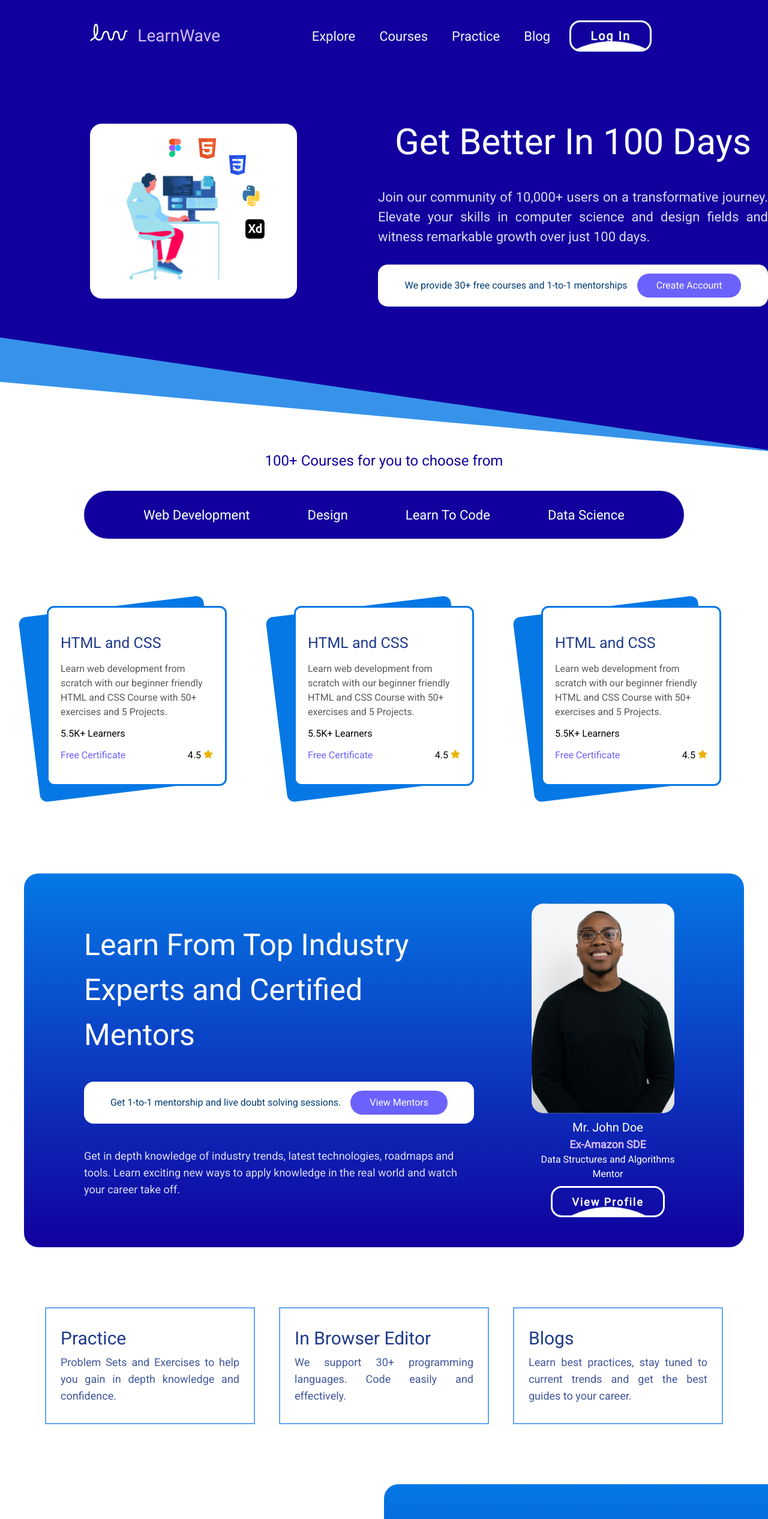
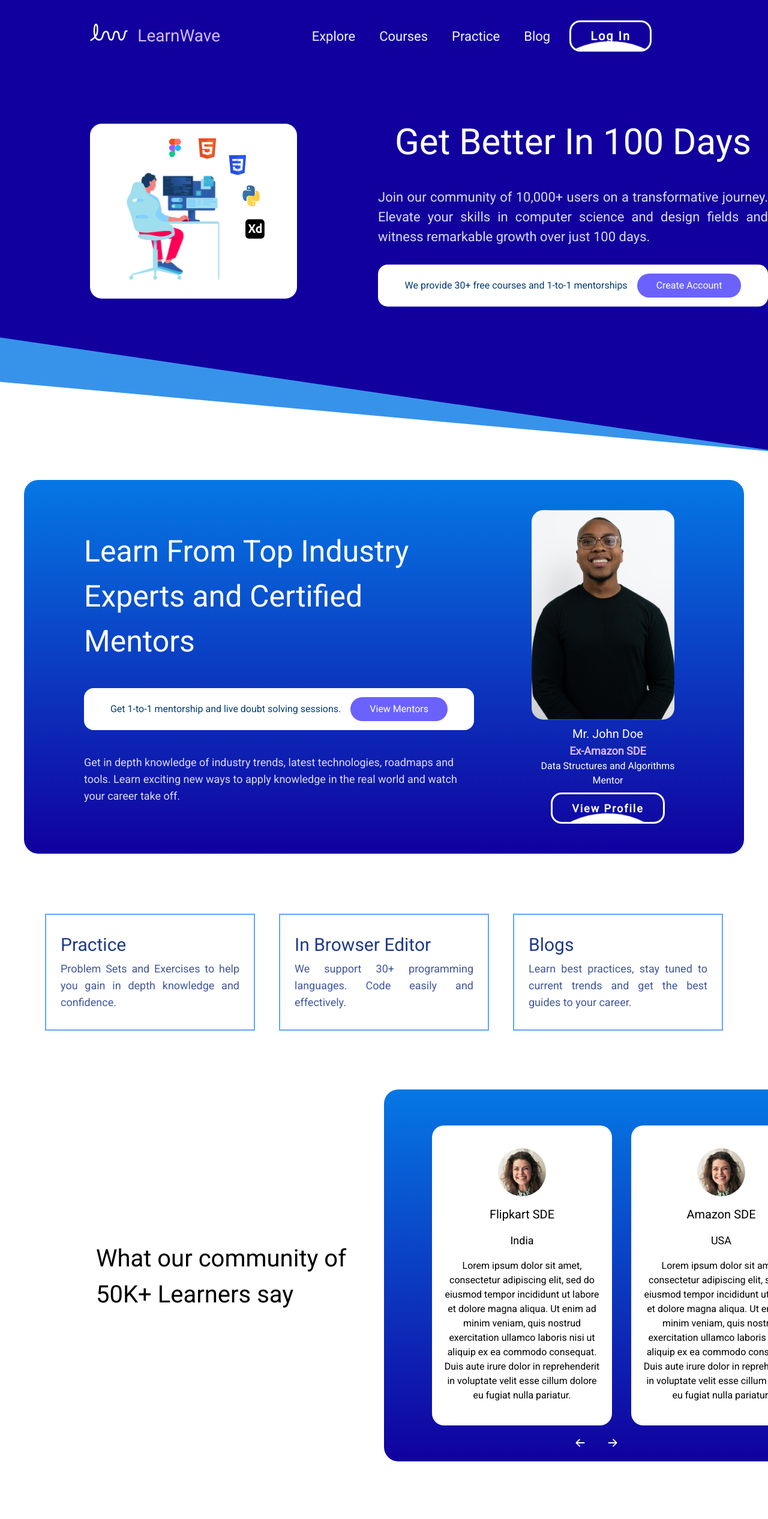
Before and after one commit to aayushi-2003/LearnWave, a React (Create React App) app: page / in a window 1280 px wide. Shown: the top 2532 px of the page at 60% size. Built offline with nearby package versions, Linux system fonts and the light colour scheme.

Commit message:
add responsiveness to testimonials

```diff
--- a/src/App.js
+++ b/src/App.js
@@ -13,7 +13,7 @@ function App() {
     <div className="App">
       <Navbar/>
       <Hero/>
-      <Courses/>
+      {/* <Courses/> */}
       <Mentors/>
       <Features/>
       <Testimonials/>
--- a/src/Features.js
+++ b/src/Features.js
@@ -1,6 +1,6 @@
 export const Features = () => {
   return (
-    <div className="section flex flex-col md:flex-row justify-center items-center space-y-4 md:space-y-0 space-x-0 md:space-x-4 lg:space-x-8 xl:space-x-10 py-10 px-20 ">
+    <div className="section flex flex-col md:flex-row justify-center items-center space-y-4 md:space-y-0 space-x-0 md:space-x-2 lg:space-x-8 xl:space-x-10 py-10 px-20 mx-2">
         <div className="h-[130px] lg:h-[170px] xl:h-[195px] border-2 border-blue-400 w-[350px] lg:w-[300px] xl:w-[350px] px-2 lg:px-6 py-4 xl:py-8 space-y-2 flex flex-col justify-center items-center md:items-start">
             <h1 className='text-xl lg:text-2xl xl:text-3xl text-blue-900'>Practice</h1>
             <p className="text-[14px] lg:text-base xl:text-lg text-blue-900 text-center md:text-justify text-opacity-85">Problem Sets and Exercises to help you gain in depth knowledge and confidence.</p>
--- a/src/Footer.js
+++ b/src/Footer.js
@@ -14,8 +14,8 @@ const Footer = () => {
             <div className="w-full py-[40px] md:py-[60px] lg:py-[80px] px-[50px] md:px-[100px] lg:px-[180px] xl:px-[300px] lex items-center justify-center flex-col space-y-10 lg:space-y-16">
                 <div className="flex items-center justify-center flex-col md:flex-row space-y-2 md:space-y-0 space-x-0 md:space-x-6 lg:space-x-10">
                     <h3 className="text-base lg:text-xl xl:text-2xl text-white text-nowrap">Subscribe to our Newsletter</h3>
-                    <div className="h-[30px] md:h-[35px] lg:h-[50px] xl:h-[70px] w-[300px] md:w-[600px] border-[1px] md:border-2 border-white rounded-full px-8 xl:px-10 py-2 flex items-center">
-                        <span className="text-white text-opacity-85 text-base lg:text-lg">Email ID</span>
+                    <div className="h-[30px] md:h-[35px] lg:h-[50px] xl:h-[70px] w-[300px] md:w-[600px] border-[1px] md:border-2 border-white rounded-full md:px-8 xl:px-10 py-2 flex items-center justify-center md:justify-start">
+                        <span className="text-white text-opacity-85 text-base lg:text-lg ">Email ID</span>
                     </div>
                 </div>
                     <div className="flex items-center justify-center md:justify-between md:flex-row flex-col space-y-4 md:space-y-0 ">
--- a/src/Navbar.js
+++ b/src/Navbar.js
@@ -18,7 +18,7 @@ const Navbar = () => {
                 <RxHamburgerMenu className='h-7 w-7 '/>}
             </div>
 
-            <ul className={`md:flex md:items-center md:justify-center md:py-0 py-12 md:pl-10 absolute md:static bg-primary-blue md:z-auto z-[-1] left-0 w-full xl:space-x-6 xl:text-[22px] text-[18px] px-11 md:space-x-3 space-y-4 md:space-y-0 font-medium md:w-auto transition-all duration-500 ease-in ${toggleMenu?'top-10':'top-[-490px]'}`}>
+            <ul className={`md:flex md:items-center md:justify-center md:py-0 py-12 md:pl-10 absolute md:static bg-primary-blue md:z-auto z-[-1] left-0 w-full xl:space-x-6 xl:text-[22px] text-[18px] px-11 md:space-x-3 space-y-4 md:space-y-0 font-medium md:w-auto transition-all duration-500 ease-in shadow-lg md:shadow-none ${toggleMenu?'top-10':'top-[-490px]'}`}>
                 <li className="text-white text-opacity-95 cursor-pointer md:hover:border-b-secondary-pink md:hover:border-b-[3px] px-2">Explore</li>
                 <li className="text-white text-opacity-95 cursor-pointer  md:hover:border-b-secondary-pink md:hover:border-b-[3px] px-2">Courses</li>
                 <li className="text-white text-opacity-95 cursor-pointer md:hover:border-b-secondary-pink md:hover:border-b-[3px] px-2">Practice</li>
--- a/src/Testimonials.js
+++ b/src/Testimonials.js
@@ -13,23 +13,23 @@ const Testimonials = () => {
    }
   }
   return (
-    <div className='section flex flex-row h-[720px]'>
-      <div className='flex justify-center items-center text-wrap min-w-[500px] px-[10rem]'>
-        <h1 className='text-[40px]'>What our community of <br/> 50K+ Learners say</h1>
+    <div className='section flex flex-col md:flex-row h-[720px] relative'>
+      <div className='flex justify-center items-center text-wrap min-w-[380px] lg:min-w-[500px] xl:px-[10rem]'>
+        <h1 className='text-[22px] md:text-[32px] lg:text-[36px] xl:text-[40px] text-center md:text-left'>What our community of <br/> 50K+ Learners say</h1>
       </div>
 
-      <div className="app__gallery-images flex h-[620px] rounded-l-3xl w-[50%] bg-gradient-to-b from-secondary-blue to-primary-blue absolute right-0 flex-row items-center pl-[5rem] justify-center">
-<div className="app__gallery-images_container " ref={scrollRef}>
+      <div className="app__gallery-images flex h-[580px] md:h-[620px] md:rounded-l-3xl w-full md:w-[50%] bg-gradient-to-b from-secondary-blue to-primary-blue absolute top-36 md:top-12 md:right-0 flex-row items-center md:pl-[5rem] justify-center">
+        <div className="app__gallery-images_container p-10 md:px-0" ref={scrollRef}>
           {feedback.map((item)=>(
-    <div className="app__gallery-images_card h-[500px] w-[300px] bg-white rounded-[20px] flex flex-col items-center justify-center text-center space-y-4 p-4" key={`gallery_image-${item +1}`}>
+            <div className="app__gallery-images_card h-[450px] md:h-[500px] w-[300px] bg-white rounded-[20px] flex flex-col items-center justify-center text-center space-y-2 md:space-y-4 p-10 md:p-4" key={`gallery_image-${item +1}`}>
           <img src={item.profile} alt="" className='h-[80px] rounded-full'/>
-  <h1 className='text-xl'>{item.role}</h1>
-  <h3 className='text-lg'>{item.location}</h3>
-  <p>{item.feedback}</p>
+          <h1 className='text-lg md:text-xl'>{item.role}</h1>
+          <h3 className='text-base md:text-lg'>{item.location}</h3>
+          <p className='text-sm md:text-base'>{item.feedback}</p>
             </div>
           ))}
         </div>
-<div className='absolute bottom-0 flex items-center justify-between p-4 mr-3 space-x-6'>
+      <div v className='absolute bottom-0 flex items-center justify-between p-4 md:mr-3 space-x-6'>
         <BsArrowLeftShort className='h-[30px] w-[30px] text-white cursor-pointer' onClick={()=>scroll('left')}/>
         <BsArrowRightShort className='h-[30px] w-[30px] text-white cursor-pointer' onClick={()=>scroll('right')}/>
       </div>
--- a/src/index.css
+++ b/src/index.css
@@ -121,6 +121,5 @@
 .app__gallery-images_card {
   position: relative;
   min-width: 300px;
-  height: 500px;
   margin-right: 2rem;
 }
```
Lines whose indentation alone changed are shown as unchanged.
